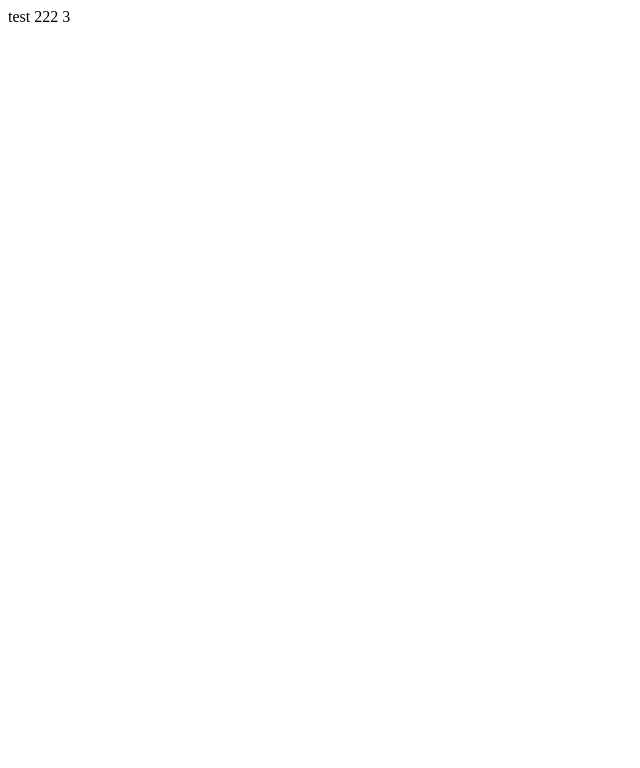
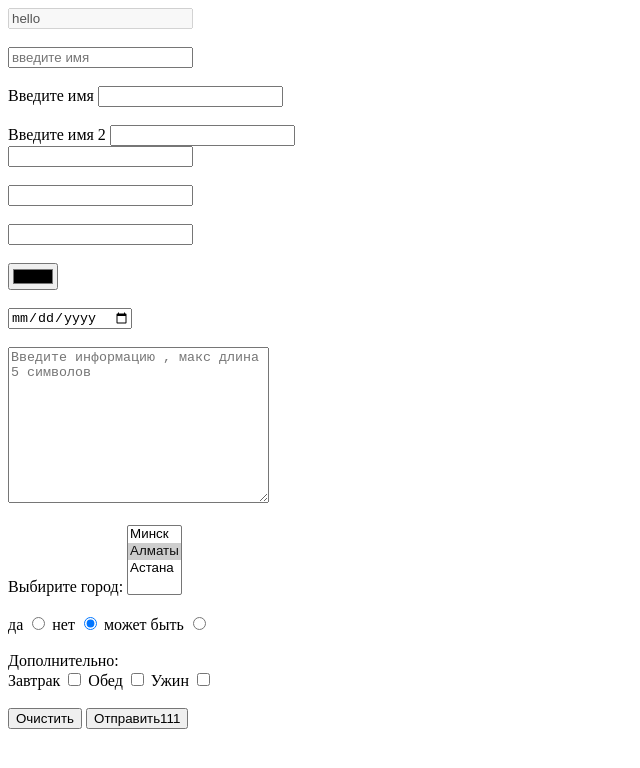
Before and after one commit to SergeyRazin2014/Test111, a plain HTML site: page index.html in a window 1280 px wide. Shown: the whole page, without its empty margins (0-640 px from the left). Drawn offline with Linux system fonts and the light colour scheme.

Commit message:
clean files

```diff
--- a/index.html
+++ b/index.html
@@ -1,2 +1,115 @@
-test 222
-3
+<!DOCTYPE html>
+<html lang="en">
+
+<head>
+    <meta charset="UTF-8">
+    <meta name="viewport" content="width=device-width, initial-scale=1.0">
+    <title>Document</title>
+</head>
+
+<body>
+
+
+    <form method="get">
+        <!-- Текстовое поле  с атрибутами-->
+        <input type="text" name="lastName1" value="hello" disabled>
+
+        <br>
+        <br>
+        <!-- Текстовое поле  с атрибутами 2-->
+        <input type="text" name="lastName2" required placeholder="введите имя" maxlength="5">
+        <br>
+        <br>
+        <!-- лейбл вариант 1 (обертка) -->
+        <label>
+            Введите имя
+            <input type="text" name="lastName3">
+        </label>
+        <br>
+        <br>
+
+        <!-- лейбл вариант 2 через for -->
+        <label for="lastName4">Введите имя 2</label>
+        <input type="text" name="lastName4" id="lastName4">
+
+        <br>
+        <!-- пароль, email, числа, цвет, дата -->
+        <input type="password" name="lastName5">
+        <br>
+        <br>
+        <input type="email" name="lastName6">
+        <br>
+        <br>
+        <input type="number" name="lastName6">
+        <br>
+        <br>
+        <input type="color" name="lastName6">
+        <br>
+        <br>
+        <input type="date" name="lastName6">
+
+        <br>
+        <br>
+        <!-- text area -->
+        <textarea name="info" cols="30" rows="10" maxlength="5"
+            placeholder="Введите информацию , макс длина 5 символов"></textarea>
+
+        <br>
+        <br>
+
+        <!-- select - выпадающий список -->
+        Выбирите город:
+        <select name="city" multiple>
+            <option value="Minsk">Минск</option>
+            <option value="Almaty" selected>Алматы</option>
+            <option value="Astana">Астана</option>
+        </select>
+
+        <br>
+        <br>
+        <!-- Радиокнопки -->
+        <label>
+            да
+            <input type="radio" name="yes_no" value="yes">
+        </label>
+        <label>
+            нет
+            <input type="radio" name="yes_no" value="no" checked>
+        </label>
+        <label>
+            может быть
+            <input type="radio" name="yes_no" value="maybe">
+        </label>
+
+        <br>
+        <br>
+        <!-- чекбокс -->
+        Дополнительно:
+        <br>
+        <label>
+            Завтрак
+            <input type="checkbox" name="breakfast" value="true">
+        </label>
+        <label>
+            Обед
+            <input type="checkbox" name="lunch" value="true">
+        </label>
+        <label>
+            Ужин
+            <input type="checkbox" name="diner" value="true">
+        </label>
+
+
+
+        <br>
+        <br>
+        <!-- <input type="submit"> -->
+        <input type="reset" value="Очистить">
+        <button type="submit">Отправить111</button>
+
+    </form>
+
+
+</body>
+
+</html>
```
Also changed, not shown: 1 other file.
